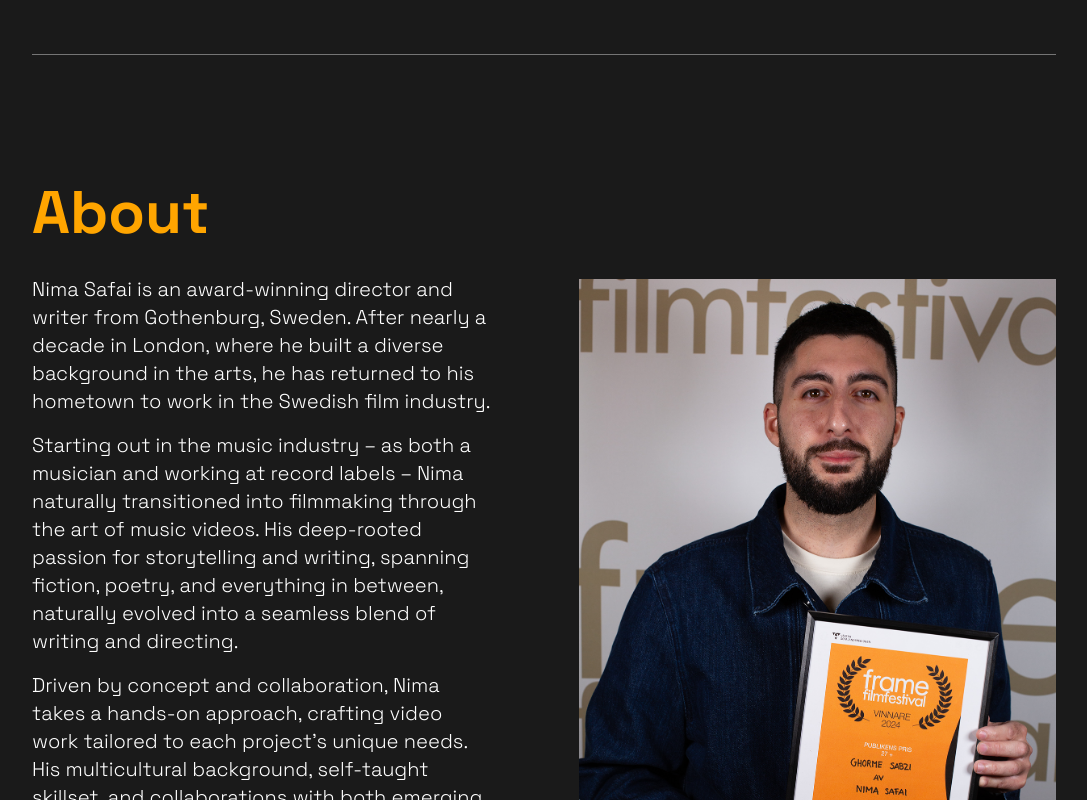
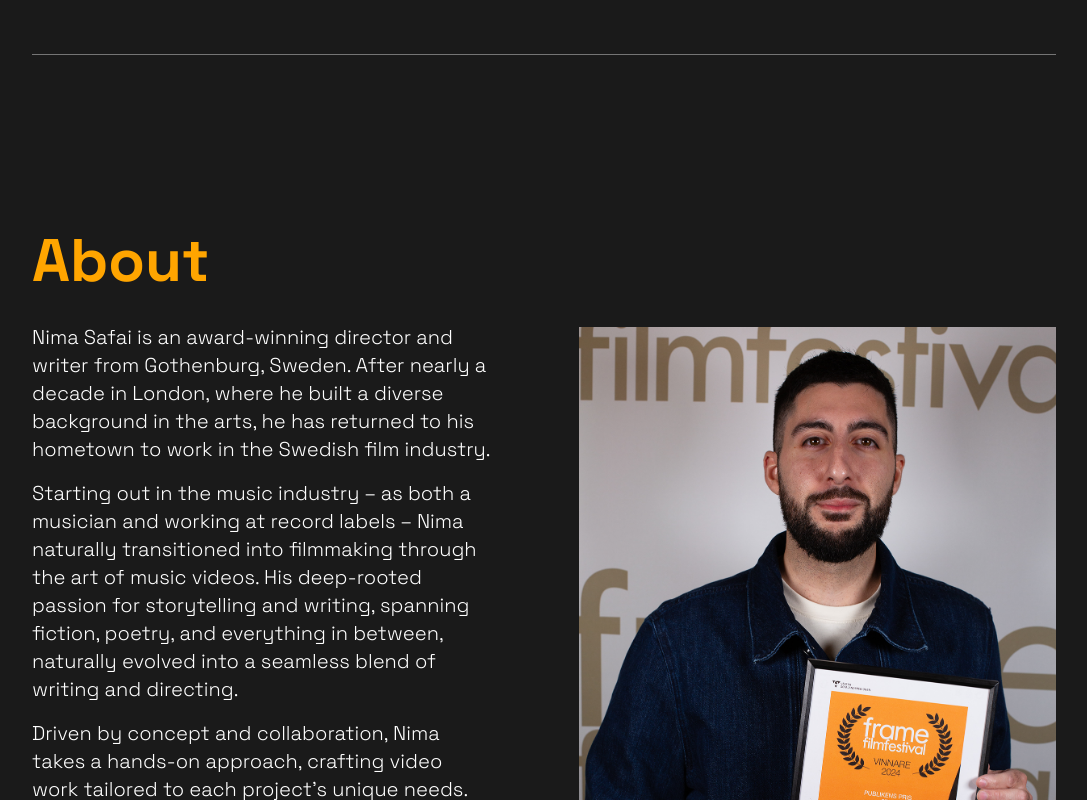
Before and after one commit to NimaSafai/portfolio, a React (Create React App) app: page / in a window 1280 px wide. Shown: the part 2340-3140 px from the top of the page, without its empty margins (96-1183 px from the left). Built offline with nearby package versions, Linux system fonts and the light colour scheme; a web font is replaced by a local one.

Commit message:
Small fixes

```diff
--- a/src/components/About.tsx
+++ b/src/components/About.tsx
@@ -2,7 +2,7 @@ import React from "react";
 
 const About: React.FC = () => {
   return (
-    <section id="about" className="w-full lg:mb-36 xl:mb-44 xxl:mb-52 my-20">
+    <section id="about" className="w-full lg:mb-36 xl:mb-44 xxl:mb-52 mt-32">
       <div className="flex flex-col lg:flex-row lg:gap-12 w-full max-w-6xl xxl:max-w-7xl mx-auto items-center">
         {/* Text */}
         <div className="text-white mt-8 md:mt-12 px-10 lg:pl-16 w-full lg:text-left">
```
